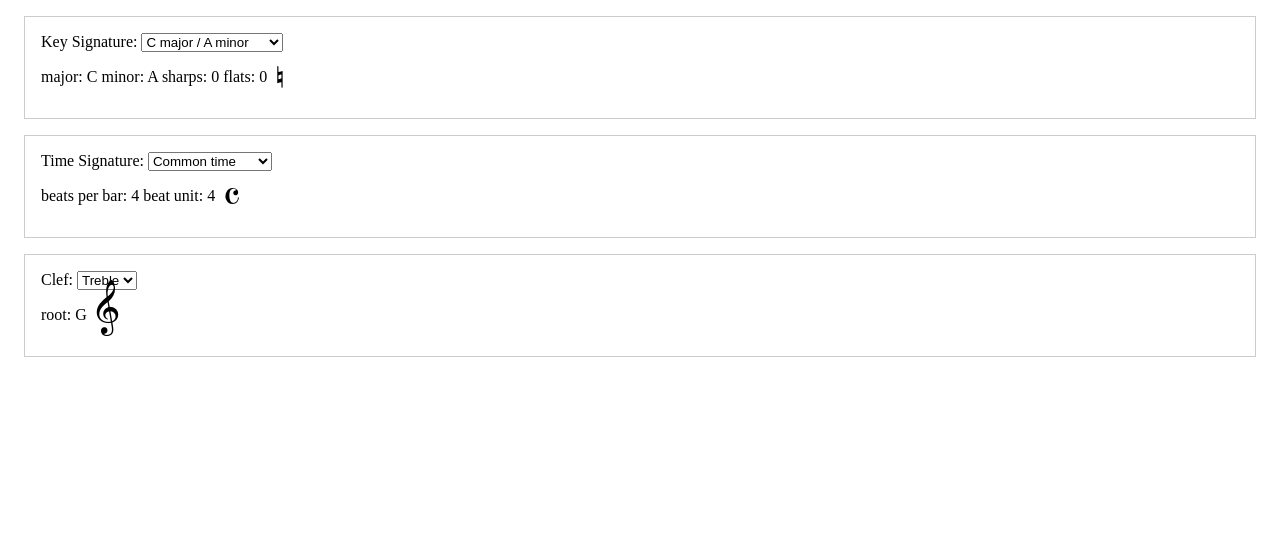
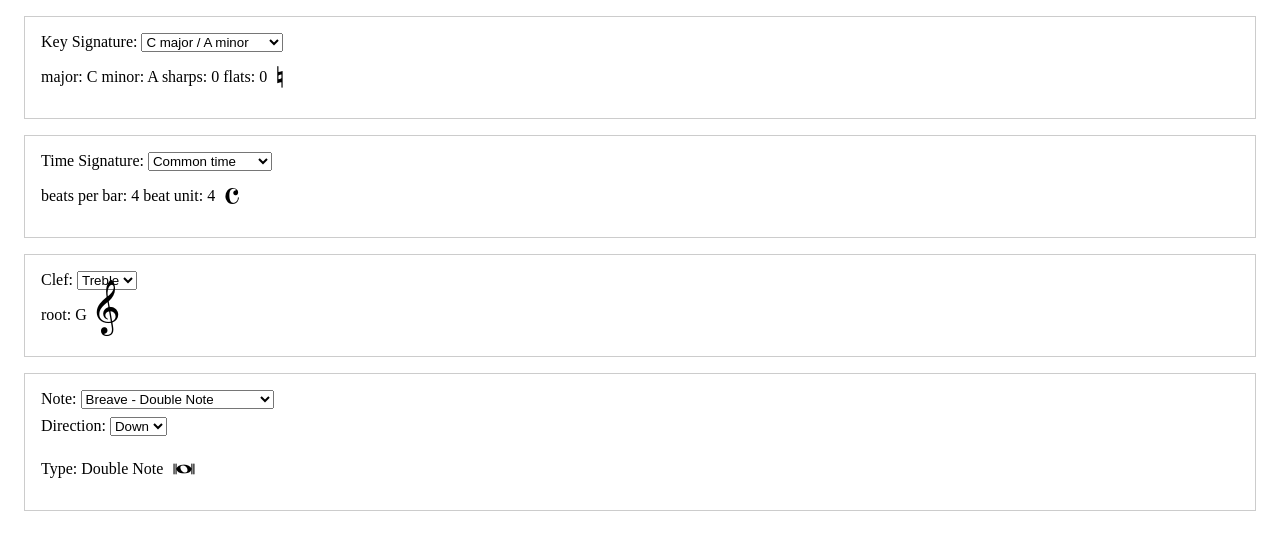
Before and after one commit to JoniBach/music-notation, a SvelteKit app: page /bars in a window 1280 px wide. Shown: the top 550 px of the page. Built offline with nearby package versions, Linux system fonts and the light colour scheme.

Commit message:
adding notes

```diff
--- a/src/routes/bars/+page.svelte
+++ b/src/routes/bars/+page.svelte
@@ -243,6 +243,27 @@
 		natural: { code: 'U+E261' } // accidentalNatural
 	};
 
+	const NOTE_IDS = ['double', 'whole', 'half', 'quarter', 'eighth', 'sixteenth'];
+
+	const NOTE = {
+		down: {
+			double: { name: 'Breave', description: 'Double Note', duration: 0, code: 'U+ECA0' },
+			whole: { name: 'Semibreve', description: 'Whole Note', duration: 0, code: 'U+ECA2' },
+			half: { name: 'Minim', description: 'Half Note', duration: 0, code: 'U+ECA4' },
+			quarter: { name: 'Crotchet', description: 'Quarter Note', duration: 0, code: 'U+ECA6' },
+			eighth: { name: 'Quaver', description: 'Eighth Note', duration: 0, code: 'U+ECA8' },
+			sixteenth: { name: 'Semiquaver', description: 'Sixteenth Note', duration: 0, code: 'U+E1DA' }
+		},
+		up: {
+			double: { name: 'Breave', description: 'Double Note', duration: 0, code: 'U+ECA0' },
+			whole: { name: 'Semibreve', description: 'Whole Note', duration: 0, code: 'U+ECA2' },
+			half: { name: 'Minim', description: 'Half Note', duration: 0, code: 'U+ECA3' },
+			quarter: { name: 'Crotchet', description: 'Quarter Note', duration: 0, code: 'U+ECA5' },
+			eighth: { name: 'Quaver', description: 'Eighth Note', duration: 0, code: 'U+ECA7' },
+			sixteenth: { name: 'Semiquaver', description: 'Sixteenth Note', duration: 0, code: 'U+E1D9' }
+		}
+	};
+
 	let bars = [
 		{ clef: 'treble', keySignature: 'c_major_a_minor', timeSignature: '4/4', notes: [] },
 		{ clef: 'bass', keySignature: 'f_major_d_minor', timeSignature: '4/4', notes: [] }
@@ -251,6 +272,8 @@
 	let keySignature = 'c_major_a_minor';
 	let timeSignature = '4_4_common_time';
 	let clef = 'treble';
+	let note = 'double';
+	let direction = 'down';
 </script>
 
 <div class="interface">
@@ -338,6 +361,33 @@
 	</div>
 </div>
 
+<div class="interface">
+	<label for="noteSelect">Note: </label>
+	<select id="noteSelect" bind:value={note} aria-label="Select note type">
+		{#each NOTE_IDS as id}
+			<option value={id}>{NOTE.down[id].name} - {NOTE.down[id].description}</option>
+		{/each}
+	</select>
+
+	<div style="margin-top: 0.5rem;">
+		<label for="directionSelect">Direction: </label>
+		<select id="directionSelect" bind:value={direction} aria-label="Select stem direction">
+			<option value="up">Up</option>
+			<option value="down">Down</option>
+		</select>
+	</div>
+
+	<div style="display: flex; margin-top: 0.5rem;">
+		<p class="info">
+			Type: {NOTE[direction][note].description}
+		</p>
+
+		<p class="symbol">
+			{@html String.fromCodePoint(parseInt(NOTE[direction][note].code.replace('U+', ''), 16))}
+		</p>
+	</div>
+</div>
+
 <style>
 	.interface {
 		border: 1px solid #ccc;
```
